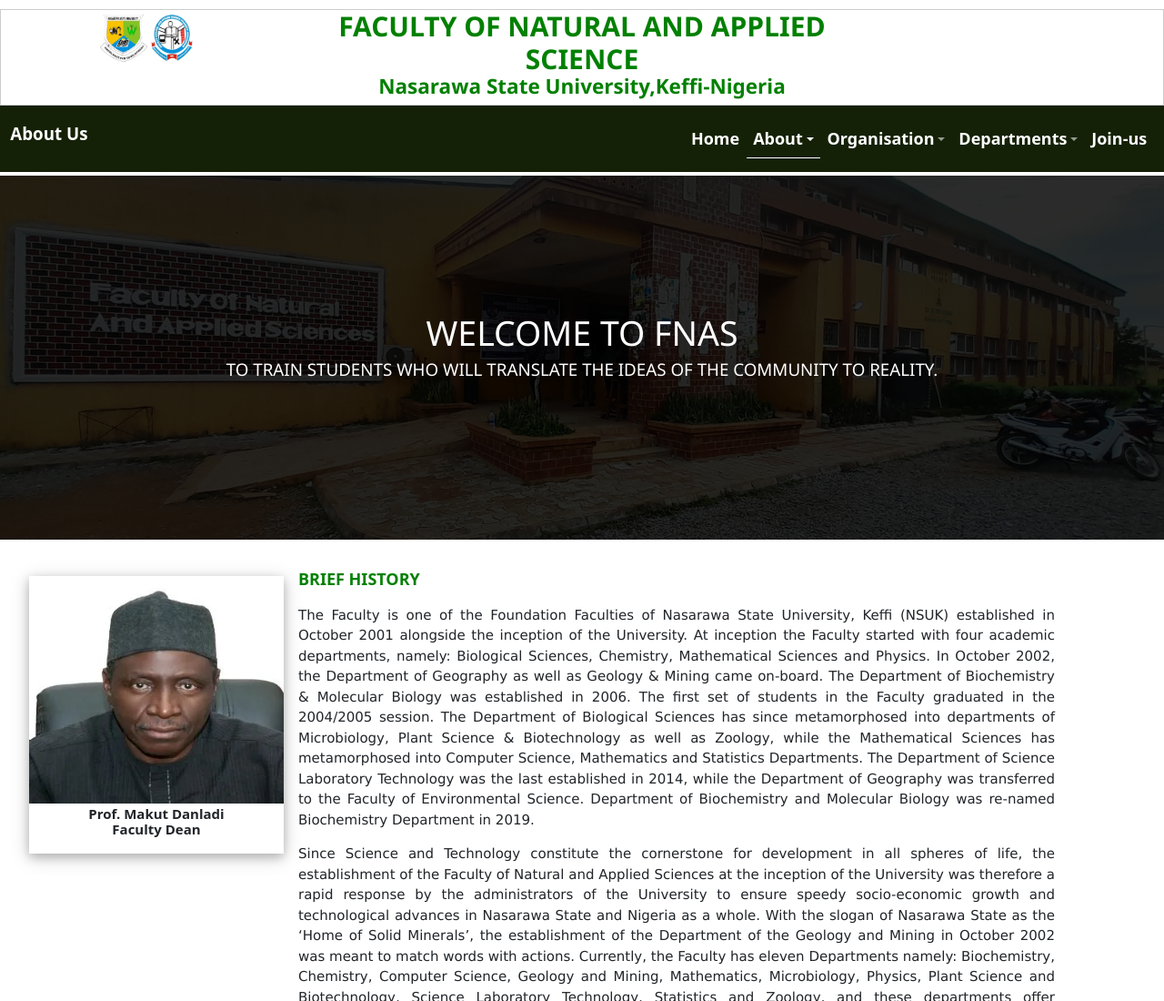
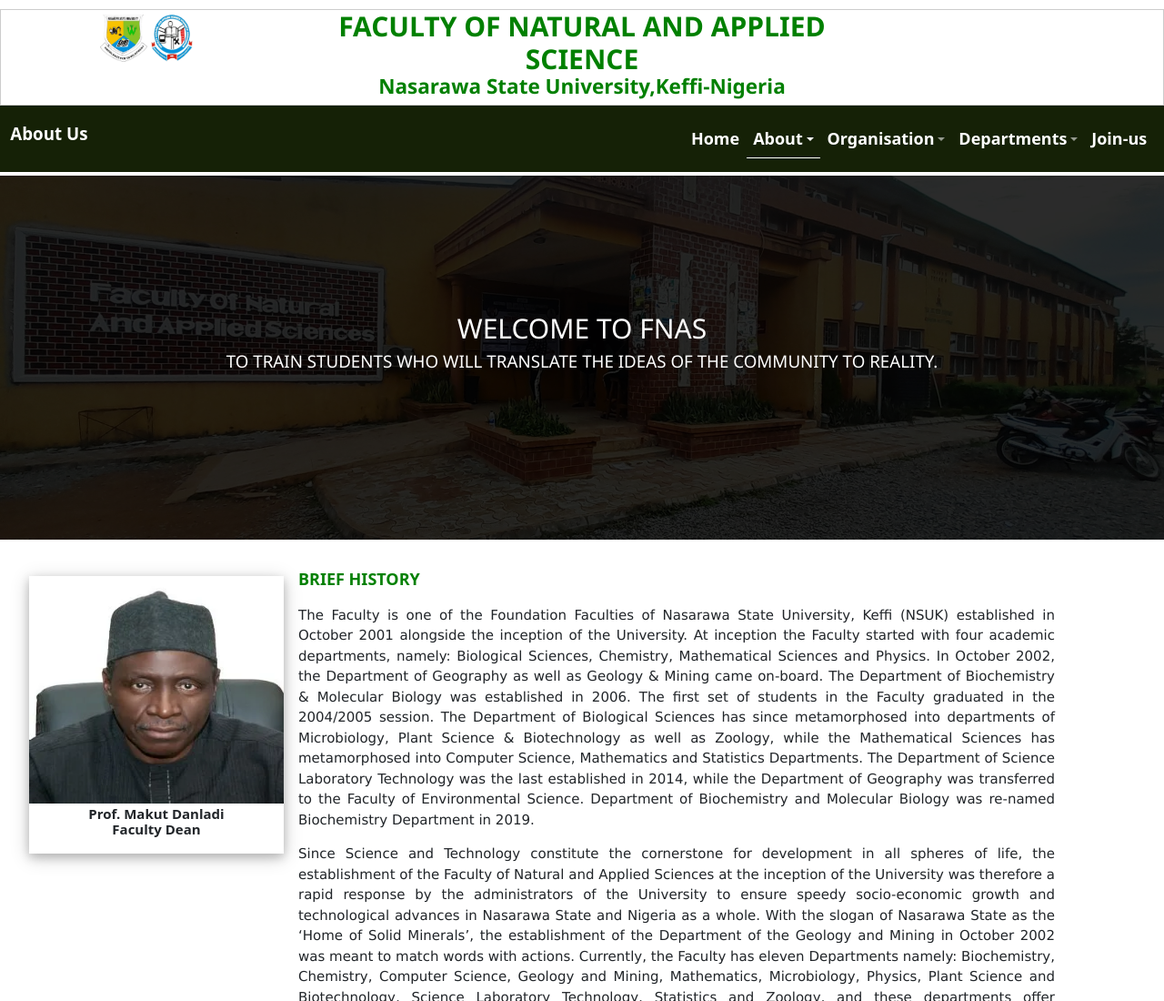
Before and after one commit to Jay-kod/fnas, a plain HTML site: page about.html in a window 1280 px wide. Shown: the top 1100 px of the page at 91% size. Drawn offline with nearby package versions, Linux system fonts and the light colour scheme.

Commit message:
Update about.html

```diff
--- a/about.html
+++ b/about.html
@@ -73,7 +73,7 @@
                     <div class="w3-text-white" style="background-color: #2b2b2b; background-image: url(Images/faculty\ entrance1.webp); background-repeat: no-repeat;
                     background-position: center; background-size: cover; background-blend-mode: multiply; max-height: 500px; min-height: 400px; width: 100%; min-width: 50%;">
                         <div class="w3-container w3-center"><a href="About.html" style="text-decoration: none;">
-                            <h1 style="color: white; padding-top: 150px;">WELCOME TO FNAS</h1>
+                            <h2 style="color: white; padding-top: 150px;">WELCOME TO FNAS</h2>
                             <h5 style="color: white;">TO TRAIN STUDENTS WHO WILL TRANSLATE THE IDEAS OF THE COMMUNITY TO REALITY.</h5>
                         </div></a>
                     </div>
```
